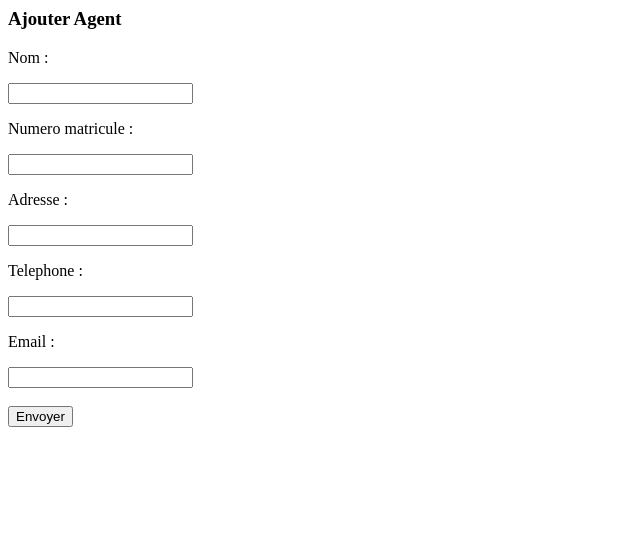
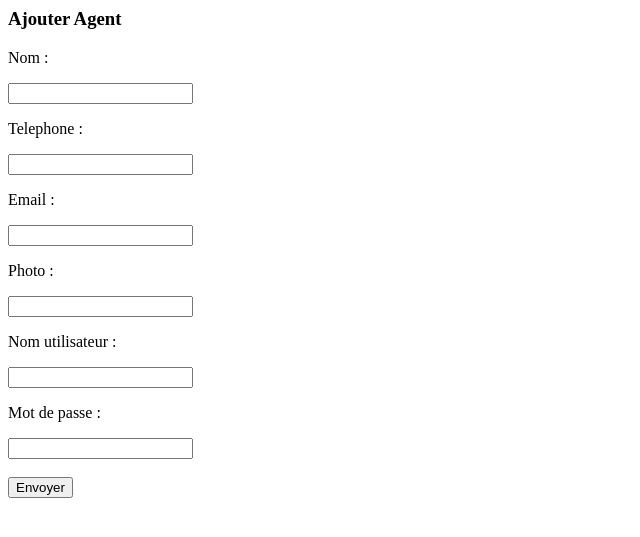
Before and after one commit to Shidory/TakeDate, a CodeIgniter app: page /database/index.php/agent/agentcontroller/index in a window 1280 px wide. Shown: the top 537 px of the page, without its empty margins (0-640 px from the left). Run offline with CodeIgniter, Linux system fonts and the light colour scheme.

Commit message:
[UPDATE] modification du form ajouter agent

```diff
--- a/application/views/ajouter_agent.php
+++ b/application/views/ajouter_agent.php
@@ -1,17 +1,19 @@
 <div>
 <h3 >Ajouter Agent</h3>
-<?php echo form_open(''); ?>
+<?php echo form_open('agent/AgentController/ajouter_agent'); ?>
 <div>
     <p>Nom :</p>
-    <input type="text" name="nom"  class="champ" required>
-    <p>Numero matricule :</p>
-    <input type="text" name="num_mat"  required>
-    <p>Adresse :</p>
-    <input type="text" name="adresse" required>
+    <input type="text" name="nomAgent"  class="champ" required>
     <p>Telephone :</p>
     <input type="text" nama="telephone" required>
     <p>Email :</p>
     <input type="text" name="email">
+    <p>Photo :</p>
+    <input type="text" name="photo">
+    <p>Nom utilisateur :</p>
+    <input type="text" name="username">
+    <p>Mot de passe :</p>
+    <input type="text" name="pwd">
 </div>
 <br>
 <input type="submit" value="Envoyer">
```
